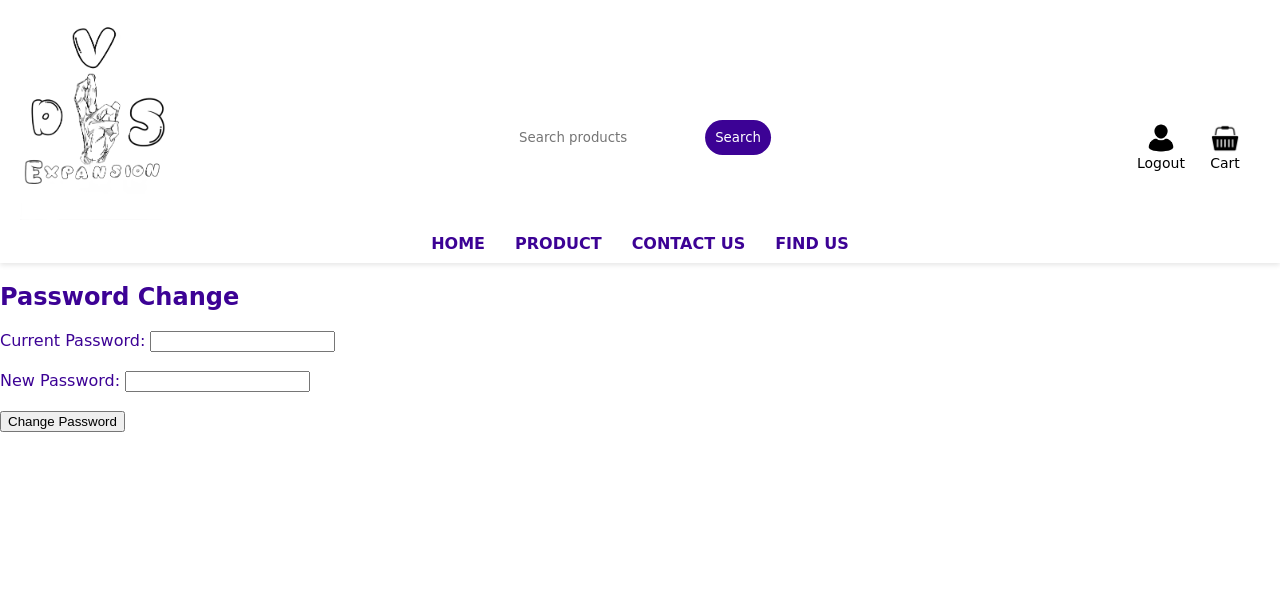
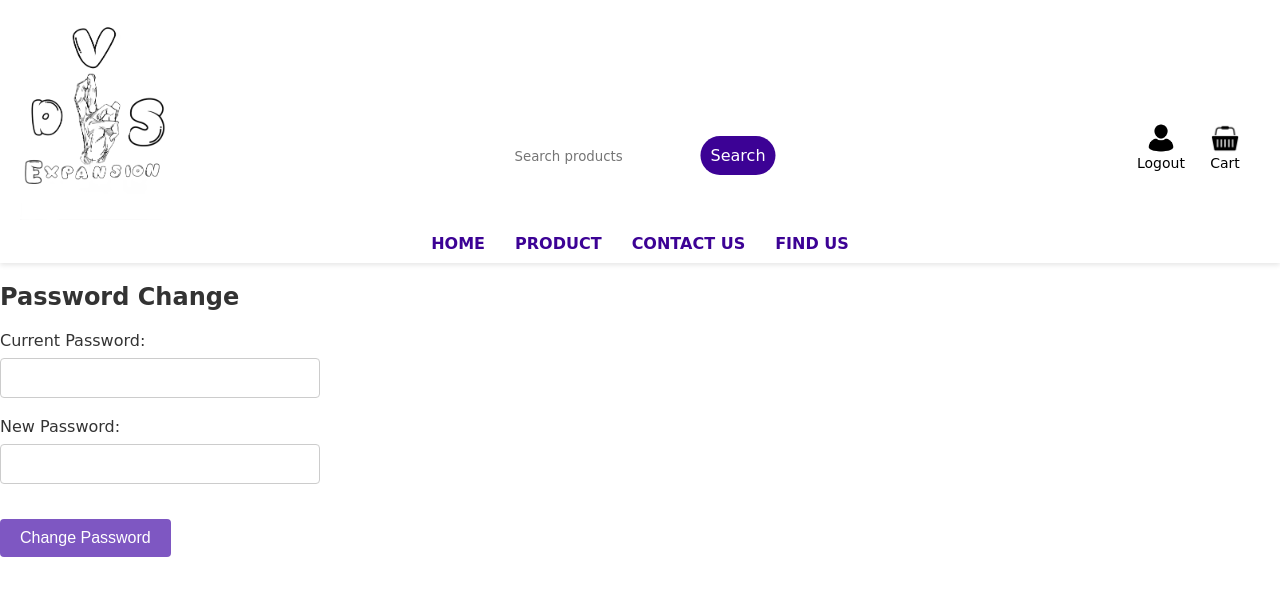
Before and after one commit to dannya123-blm/DVSP, a PHP site: page /Passwordchanger.php in a window 1280 px wide. Shown: the top 596 px of the page. Run offline with PHP 8.4, Linux system fonts and the light colour scheme; the visitor is signed in with stand-in values (Sample User, id 1); data that the repository does not hold is empty.

Commit message:
alot of changes

```diff
--- /dev/null
+++ b/SoftwareENgineering&WebdevProject/css/paymentchanger.css
@@ -0,0 +1,66 @@
+/* Apply styles to the form for centering */
+.form {
+    position: absolute;
+    top: 50%;
+    left: 50%;
+    transform: translate(-50%, -50%);
+    text-align: center;
+    padding: 20px;
+    background-color: #ffffff;
+    border-radius: 8px;
+    box-shadow: 0 2px 8px rgba(0, 0, 0, 0.1); /* Add subtle shadow */
+}
+
+h2 {
+    color: #333333;
+}
+
+/* Styles for form labels */
+label {
+    display: block;
+    margin-bottom: 8px;
+    color: #333333;
+}
+
+/* Styles for form inputs */
+input[type="password"] {
+    padding: 10px;
+    width: 25%;
+    box-sizing: border-box;
+    border: 1px solid #cccccc;
+    border-radius: 4px;
+    font-size: 16px;
+    transition: border-color 0.3s ease; /* Smooth transition for input border */
+}
+
+input[type="password"]:focus {
+    outline: none;
+    border-color: #7e57c2; /* Highlight border color on focus */
+}
+
+/* Styles for the submit button */
+button {
+    margin-top: 16px;
+    padding: 10px 20px;
+    font-size: 16px;
+    border: none;
+    border-radius: 4px;
+    background-color: #7e57c2; /* Purple button background color */
+    color: #ffffff; /* White button text color */
+    cursor: pointer;
+    transition: background-color 0.3s ease; /* Smooth hover transition */
+}
+
+button:hover {
+    background-color: #6a1b9a; /* Darker purple color on hover */
+}
+
+/* Additional styles for button to make it look 'cool' */
+button:active {
+    transform: translateY(1px); /* Add slight downward movement when clicked */
+}
+
+button:focus {
+    outline: none; /* Remove default focus outline */
+    box-shadow: 0 0 0 2px #7e57c2; /* Purple border on focus */
+}
--- a/SoftwareENgineering&WebdevProject/public/Passwordchanger.php
+++ b/SoftwareENgineering&WebdevProject/public/Passwordchanger.php
@@ -40,6 +40,7 @@ if (isset($_SESSION['user_id'])) {
             <meta charset="UTF-8">
             <meta name="viewport" content="width=device-width, initial-scale=1.0">
             <title>Password Change</title>
+            <link rel="stylesheet" href="../css/paymentchanger.css">
         </head>
         <body>
         <h2>Password Change</h2>
--- a/SoftwareENgineering&WebdevProject/public/dashboard.php
+++ b/SoftwareENgineering&WebdevProject/public/dashboard.php
@@ -114,6 +114,9 @@ if (isset($_SESSION['user_id'])) {
                     <button type="submit" name="update_address">Update Address</button>
                 </form>
             </div>
+            <form method="get" action="passwordchanger.php">
+                <button type="submit">Change Password</button>
+            </form>
         </div>
         </body>
         </html>
```
Also changed, not shown: SoftwareENgineering&WebdevProject/public/register.php (+23 -3 lines).
